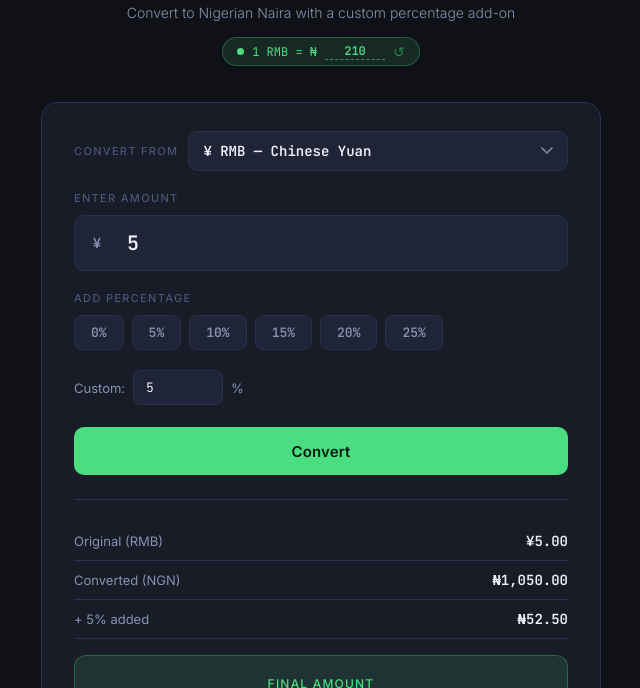
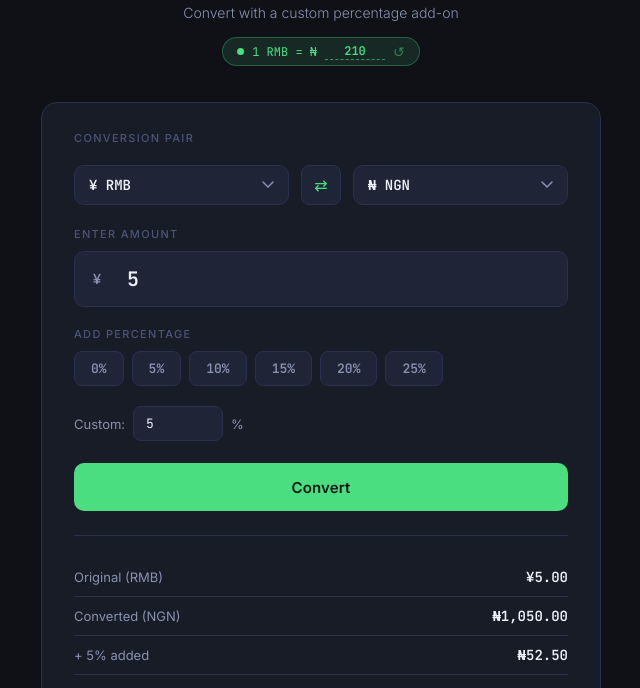
Before and after one commit to Chrstphr9/RMB-NGN, a plain HTML site: page index.html in a window 1280 px wide. Both pictures are taken after typing "5", "5" into the empty fields and a click on the button "Convert". Shown: the part 112-800 px from the top of the page, without its empty margins (319-959 px from the left). Drawn offline with Linux system fonts and the light colour scheme.

Commit message:
rmb to usd

```diff
--- a/index.html
+++ b/index.html
@@ -3,7 +3,7 @@
 <head>
 <meta charset="UTF-8">
 <meta name="viewport" content="width=device-width, initial-scale=1.0">
-<title>Currency → NGN Converter</title>
+<title>Multi-Currency Converter</title>
 <style>
   @import url('https://fonts.googleapis.com/css2?family=Inter:wght@300;400;500;600&family=JetBrains+Mono:wght@400;600&display=swap');
 
@@ -85,13 +85,25 @@
     text-transform: uppercase; color: var(--text-muted); margin-bottom: 10px;
   }
 
-  /* ── Currency selector dropdown ── */
-  .currency-selector-wrap {
-    display: flex; align-items: center; gap: 10px; margin-bottom: 20px;
+  /* ── Currency selector dropdowns ── */
+  .currency-pair-wrap {
+    display: grid; grid-template-columns: 1fr auto 1fr; gap: 12px;
+    align-items: flex-end; margin-bottom: 22px;
   }
-  .currency-selector-wrap .section-label { margin-bottom: 0; white-space: nowrap; }
+  .currency-pair-wrap .section-label {
+    grid-column: 1 / -1; margin-bottom: 8px;
+  }
+  .currency-pair-wrap .swap-btn {
+    background: var(--surface-2); border: 1.5px solid var(--border);
+    border-radius: 8px; width: 40px; height: 40px;
+    color: var(--accent); cursor: pointer;
+    display: flex; align-items: center; justify-content: center;
+    font-size: 16px; transition: all 0.2s;
+  }
+  .currency-pair-wrap .swap-btn:hover {
+    border-color: var(--accent); background: var(--accent-dim);
+  }
   .currency-select {
-    flex: 1;
     background: var(--surface-2);
     border: 1.5px solid var(--border);
     border-radius: 10px;
@@ -192,6 +204,10 @@
   }
   .final-result .final-sub { font-size: 12px; color: var(--text-secondary); margin-top: 4px; }
 
+  /* ── Percentage control ── */
+  .pct-control { display: none; }
+  .pct-control.visible { display: block; }
+
   /* ── Batch mode ── */
   .toggle-batch {
     background: none; border: none; color: var(--accent);
@@ -219,7 +235,7 @@
   .batch-row:last-child { border-bottom: none; }
   .batch-row:nth-child(even) { background: var(--surface-2); }
   .batch-row .col { color: var(--text-secondary); }
-  .batch-row .col.ngn-final { color: var(--accent); font-weight: 600; }
+  .batch-row .col.final { color: var(--accent); font-weight: 600; }
   .batch-header {
     display: grid; grid-template-columns: 1fr 1fr 1fr 1fr; gap: 8px;
     padding: 6px 10px; font-size: 10px; letter-spacing: 0.1em;
@@ -244,7 +260,8 @@
     .rate-badge { font-size: 11px; padding: 5px 12px; }
     .rate-badge #rate-input { width: 52px; font-size: 11px; }
     .card { padding: 20px 16px; border-radius: 12px; }
-    .currency-selector-wrap { flex-direction: column; align-items: flex-start; gap: 8px; }
+    .currency-pair-wrap { grid-template-columns: 1fr; gap: 8px; }
+    .currency-pair-wrap .swap-btn { grid-column: auto; width: 100%; }
     .currency-select { width: 100%; }
     .input-group input { font-size: 18px; padding: 13px 13px 13px 46px; }
     .pct-options { display: grid; grid-template-columns: repeat(3, 1fr); gap: 8px; }
@@ -274,7 +291,7 @@
 <div class="header">
   <div class="eyebrow">Currency Converter</div>
   <h1 id="header-title">RMB <span>→</span> NGN</h1>
-  <p>Convert to Nigerian Naira with a custom percentage add-on</p>
+  <p id="header-desc">Convert with a custom percentage add-on</p>
   <div class="rate-badge">
     <span class="rate-prefix" id="rate-prefix-text">1 RMB = ₦</span>
     <input type="number" id="rate-input" value="210" min="0.01" step="0.01" inputmode="decimal" title="Edit exchange rate">
@@ -285,12 +302,17 @@
 <div class="card">
   <div id="single-mode">
 
-    <!-- Currency dropdown -->
-    <div class="currency-selector-wrap">
-      <div class="section-label">Convert from</div>
-      <select class="currency-select" id="currency-select" onchange="onCurrencyChange()">
-        <option value="RMB">¥ RMB — Chinese Yuan</option>
-        <option value="USD">$ USD — US Dollar</option>
+    <!-- Currency pair selector -->
+    <div class="currency-pair-wrap">
+      <div class="section-label">Conversion Pair</div>
+      <select class="currency-select" id="source-currency" onchange="onCurrencyChange()">
+        <option value="RMB">¥ RMB</option>
+        <option value="USD">$ USD</option>
+      </select>
+      <button class="swap-btn" onclick="swapCurrencies()" title="Swap currencies">⇄</button>
+      <select class="currency-select" id="target-currency" onchange="onCurrencyChange()">
+        <option value="NGN">₦ NGN</option>
+        <option value="USD">$ USD</option>
       </select>
     </div>
 
@@ -301,7 +323,8 @@
       <input type="number" id="main-input" placeholder="0.00" min="0" step="any" inputmode="decimal">
     </div>
 
-    <!-- Percentage -->
+    <!-- Percentage control (only show for NGN conversions) -->
+    <div class="pct-control visible" id="pct-control">
       <div class="section-label" style="margin-bottom:10px;">Add percentage</div>
       <div class="pct-options">
         <button class="pct-btn" data-pct="0">0%</button>
@@ -316,6 +339,7 @@
         <input type="number" id="custom-pct" placeholder="e.g. 7" min="0" max="999" step="any" inputmode="decimal">
         <span>%</span>
       </div>
+    </div>
 
     <button class="convert-btn" onclick="convert()">Convert</button>
 
@@ -325,16 +349,16 @@
         <span class="label" id="r-src-label">Original (RMB)</span>
         <span class="value" id="r-src">—</span>
       </div>
-      <div class="result-row">
-        <span class="label">Converted (NGN)</span>
-        <span class="value" id="r-ngn">—</span>
+      <div class="result-row" id="r-converted-row">
+        <span class="label" id="r-converted-label">Converted (NGN)</span>
+        <span class="value" id="r-converted">—</span>
       </div>
-      <div class="result-row">
+      <div class="result-row" id="r-pct-row">
         <span class="label" id="r-pct-label">+ 5% added</span>
         <span class="value" id="r-pct-val">—</span>
       </div>
       <div class="final-result">
-        <div class="final-label">Final Amount</div>
+        <div class="final-label" id="r-final-label">Final Amount</div>
         <div class="final-value" id="r-final">₦0.00</div>
         <div class="final-sub" id="r-formula">—</div>
       </div>
@@ -346,47 +370,100 @@
   <div class="batch-area" id="batch-area">
     <hr class="divider">
     <div class="section-label">Enter numbers (one per line)</div>
-    <textarea id="batch-input" placeholder="16100&#10;23100&#10;34700&#10;8500&#10;..."></textarea>
+    <textarea id="batch-input" placeholder="100&#10;250&#10;500&#10;1000&#10;..."></textarea>
     <button class="convert-btn" style="margin-top:12px;" onclick="convertBatch()">Convert All</button>
     <div class="batch-results" id="batch-results"></div>
   </div>
 </div>
 
 <div class="footer" id="footer-text">
-  RMB default: ₦210.00 · USD default: ₦1,361.00 · Percentage applied on converted NGN value
+  RMB→NGN: ₦210 · USD→NGN: ₦1,361 · RMB→USD: 0.067 · Percentage applied for NGN & USD conversions
 </div>
 
 <script>
   const CURRENCIES = {
-    RMB: { symbol: '¥', defaultRate: 210,  label: 'RMB', title: 'RMB <span>→</span> NGN', prefix: '1 RMB = ₦' },
-    USD: { symbol: '$', defaultRate: 1361,    label: 'USD', title: 'USD <span>→</span> NGN', prefix: '1 USD = ₦' }
+    RMB: { symbol: '¥', label: 'RMB' },
+    USD: { symbol: '$', label: 'USD' },
+    NGN: { symbol: '₦', label: 'NGN' }
+  };
+
+  // Exchange rates: key is "SOURCE_TARGET"
+  const RATES = {
+    'RMB_NGN': 210,
+    'RMB_USD': 0.067,
+    'USD_RMB': 14.93,
+    'USD_NGN': 1361,
+    'NGN_RMB': 0.00476,
+    'NGN_USD': 0.000734
   };
 
   let selectedPct = 5;
   let batchVisible = false;
-  let currentCurrency = 'RMB';
+  let sourceCurrency = 'RMB';
+  let targetCurrency = 'NGN';
 
-  function getCurrency() { return CURRENCIES[currentCurrency]; }
+  function getSourceCurrency() { return CURRENCIES[sourceCurrency]; }
+  function getTargetCurrency() { return CURRENCIES[targetCurrency]; }
 
   function getRate() {
+    const key = `${sourceCurrency}_${targetCurrency}`;
     const r = parseFloat(document.getElementById('rate-input').value);
-    return (!isNaN(r) && r > 0) ? r : getCurrency().defaultRate;
+    if (!isNaN(r) && r > 0) return r;
+    return RATES[key] || 1;
+  }
+
+  function getDefaultRate() {
+    const key = `${sourceCurrency}_${targetCurrency}`;
+    return RATES[key] || 1;
   }
 
   function resetRate() {
-    document.getElementById('rate-input').value = getCurrency().defaultRate;
+    document.getElementById('rate-input').value = getDefaultRate();
     if (document.getElementById('results').classList.contains('visible')) convert();
   }
 
+  function swapCurrencies() {
+    [sourceCurrency, targetCurrency] = [targetCurrency, sourceCurrency];
+    onCurrencyChange();
+  }
+
   function onCurrencyChange() {
-    currentCurrency = document.getElementById('currency-select').value;
-    const c = getCurrency();
-    // Update UI labels
-    document.getElementById('header-title').innerHTML = c.title;
-    document.getElementById('currency-symbol').textContent = c.symbol;
-    document.getElementById('rate-prefix-text').textContent = c.prefix;
-    document.getElementById('rate-input').value = c.defaultRate;
-    document.getElementById('r-src-label').textContent = `Original (${c.label})`;
+    sourceCurrency = document.getElementById('source-currency').value;
+    targetCurrency = document.getElementById('target-currency').value;
+
+    // Prevent same currency
+    if (sourceCurrency === targetCurrency) {
+      targetCurrency = sourceCurrency === 'RMB' ? 'NGN' : 'RMB';
+      document.getElementById('target-currency').value = targetCurrency;
+    }
+
+    const src = getSourceCurrency();
+    const tgt = getTargetCurrency();
+
+    // Update header
+    document.getElementById('header-title').innerHTML = `${src.label} <span>→</span> ${tgt.label}`;
+    document.getElementById('currency-symbol').textContent = src.symbol;
+
+    // Update rate display
+    const rateKey = `${sourceCurrency}_${targetCurrency}`;
+    document.getElementById('rate-prefix-text').textContent = `1 ${src.label} = ${tgt.symbol}`;
+    document.getElementById('rate-input').value = getDefaultRate();
+
+    // Update result labels
+    document.getElementById('r-src-label').textContent = `Original (${src.label})`;
+    document.getElementById('r-converted-label').textContent = `Converted (${tgt.label})`;
+
+    // Show/hide percentage control (for NGN and USD targets)
+    const pctControl = document.getElementById('pct-control');
+    const pctRow = document.getElementById('r-pct-row');
+    if (targetCurrency === 'NGN' || targetCurrency === 'USD') {
+      pctControl.classList.add('visible');
+      pctRow.style.display = 'flex';
+    } else {
+      pctControl.classList.remove('visible');
+      pctRow.style.display = 'none';
+    }
+
     // Reset results
     document.getElementById('results').classList.remove('visible');
     document.getElementById('main-input').value = '';
@@ -419,12 +496,12 @@
     if (e.key === 'Enter') convert();
   });
 
-  function fmt(n) {
-    return '₦' + n.toLocaleString('en-NG', { minimumFractionDigits: 2, maximumFractionDigits: 2 });
+  function fmtNumber(n, decimals = 2) {
+    return n.toLocaleString('en', { minimumFractionDigits: decimals, maximumFractionDigits: decimals });
   }
-  function fmtSrc(n) {
-    const c = getCurrency();
-    return c.symbol + n.toLocaleString('en', { minimumFractionDigits: 2, maximumFractionDigits: 2 });
+
+  function fmtCurrency(n, symbol, decimals = 2) {
+    return symbol + fmtNumber(n, decimals);
   }
 
   function getPct() {
@@ -435,19 +512,37 @@
   function convert() {
     const val = parseFloat(document.getElementById('main-input').value);
     if (isNaN(val) || val < 0) return;
-    const pct = getPct();
+
     const rate = getRate();
-    const c = getCurrency();
-    const ngn = val * rate;
-    const pctAmount = ngn * (pct / 100);
-    const final = ngn + pctAmount;
+    const src = getSourceCurrency();
+    const tgt = getTargetCurrency();
 
-    document.getElementById('r-src').textContent = fmtSrc(val);
-    document.getElementById('r-ngn').textContent = fmt(ngn);
+    let converted = val * rate;
+    let final = converted;
+    let pctAmount = 0;
+    let pct = 0;
+
+    if (targetCurrency === 'NGN' || targetCurrency === 'USD') {
+      pct = getPct();
+      pctAmount = converted * (pct / 100);
+      final = converted + pctAmount;
+    }
+
+    document.getElementById('r-src').textContent = fmtCurrency(val, src.symbol);
+    document.getElementById('r-converted').textContent = fmtCurrency(converted, tgt.symbol);
+
+    if (targetCurrency === 'NGN' || targetCurrency === 'USD') {
       document.getElementById('r-pct-label').textContent = `+ ${pct}% added`;
-    document.getElementById('r-pct-val').textContent = fmt(pctAmount);
-    document.getElementById('r-final').textContent = fmt(final);
-    document.getElementById('r-formula').textContent = `${c.symbol}${val} × ${rate} × ${(1 + pct/100).toFixed(2)} = ${fmt(final)}`;
+      document.getElementById('r-pct-val').textContent = fmtCurrency(pctAmount, tgt.symbol);
+      document.getElementById('r-final').textContent = fmtCurrency(final, tgt.symbol);
+      document.getElementById('r-formula').textContent =
+        `${src.symbol}${val} × ${rate} × ${(1 + pct/100).toFixed(2)} = ${fmtCurrency(final, tgt.symbol)}`;
+    } else {
+      document.getElementById('r-final').textContent = fmtCurrency(final, tgt.symbol);
+      document.getElementById('r-formula').textContent =
+        `${src.symbol}${val} × ${rate} = ${fmtCurrency(final, tgt.symbol)}`;
+    }
+
     document.getElementById('results').classList.add('visible');
   }
 
@@ -460,38 +555,58 @@
   }
 
   function convertBatch() {
-    const pct = getPct();
     const rate = getRate();
-    const c = getCurrency();
+    const src = getSourceCurrency();
+    const tgt = getTargetCurrency();
     const lines = document.getElementById('batch-input').value
       .split('\n').map(l => l.trim()).filter(l => l !== '' && !isNaN(parseFloat(l)));
     if (!lines.length) return;
 
     let grandTotal = 0;
-    let html = `<div class="batch-header"><span>${c.label}</span><span>NGN</span><span>+${pct}%</span><span>Final</span></div>`;
+    let html = `<div class="batch-header"><span>${src.label}</span><span>${tgt.label}</span>`;
+
+    if (targetCurrency === 'NGN' || targetCurrency === 'USD') {
+      const pct = getPct();
+      html += `<span>+${pct}%</span><span>Final</span></div>`;
 
       lines.forEach(l => {
         const val = parseFloat(l);
-      const ngn = val * rate;
-      const pctAmt = ngn * (pct / 100);
-      const final = ngn + pctAmt;
+        const converted = val * rate;
+        const pctAmt = converted * (pct / 100);
+        const final = converted + pctAmt;
         grandTotal += final;
-      const fmtN = n => n.toLocaleString('en-NG', { minimumFractionDigits: 2, maximumFractionDigits: 2 });
         html += `<div class="batch-row">
-        <span class="col">${c.symbol}${val.toLocaleString()}</span>
-        <span class="col">₦${fmtN(ngn)}</span>
-        <span class="col">₦${fmtN(pctAmt)}</span>
-        <span class="col ngn-final">₦${fmtN(final)}</span>
+          <span class="col">${src.symbol}${val.toLocaleString()}</span>
+          <span class="col">${fmtNumber(converted)}</span>
+          <span class="col">${fmtNumber(pctAmt)}</span>
+          <span class="col final">${tgt.symbol}${fmtNumber(final)}</span>
         </div>`;
       });
+    } else {
+      html += `<span>Final</span></div>`;
+      lines.forEach(l => {
+        const val = parseFloat(l);
+        const final = val * rate;
+        grandTotal += final;
+        html += `<div class="batch-row">
+          <span class="col">${src.symbol}${val.toLocaleString()}</span>
+          <span class="col"></span>
+          <span class="col"></span>
+          <span class="col final">${tgt.symbol}${fmtNumber(final)}</span>
+        </div>`;
+      });
+    }
 
     html += `<div class="batch-total">
       <span class="bt-label">${lines.length} entries · Grand Total</span>
-      <span class="bt-value">₦${grandTotal.toLocaleString('en-NG', { minimumFractionDigits: 2, maximumFractionDigits: 2 })}</span>
+      <span class="bt-value">${tgt.symbol}${fmtNumber(grandTotal)}</span>
     </div>`;
 
     document.getElementById('batch-results').innerHTML = html;
   }
+
+  // Initialize
+  onCurrencyChange();
 </script>
 </body>
 </html>
```
Lines whose indentation alone changed are shown as unchanged.
